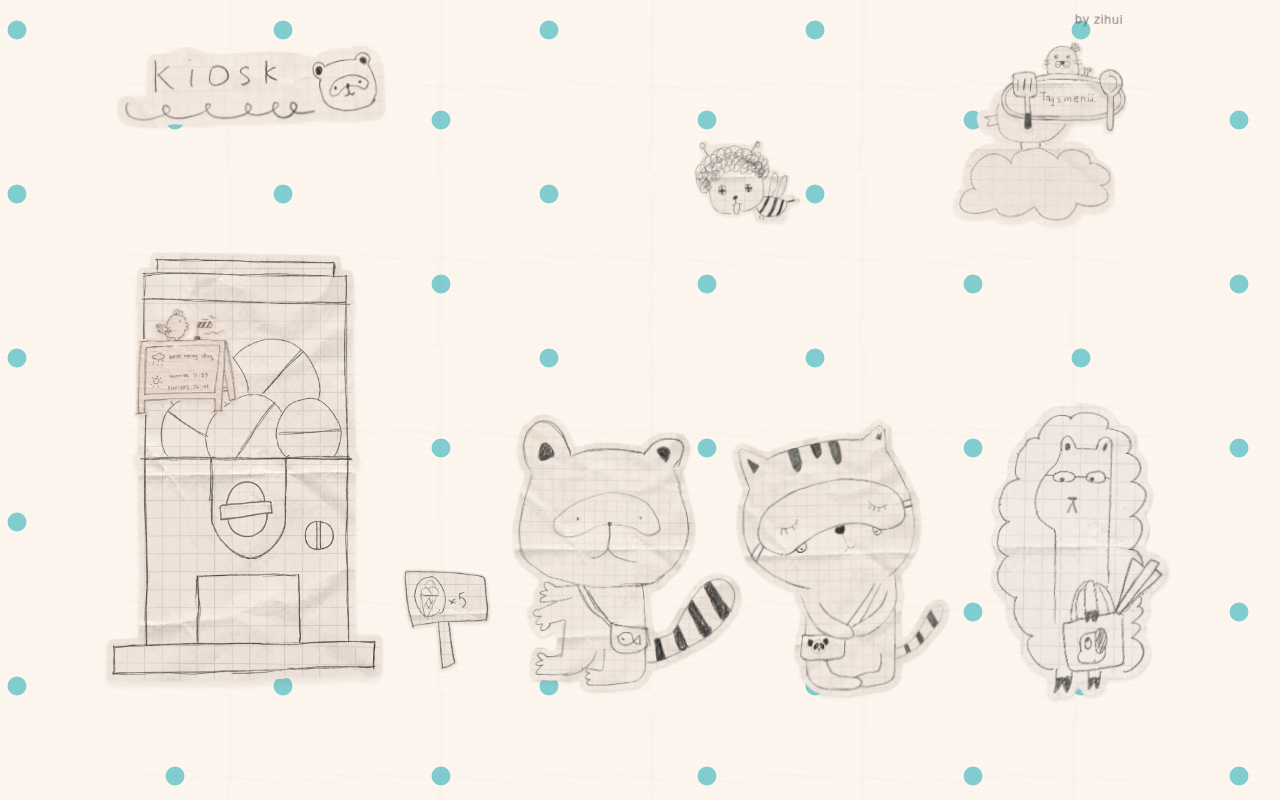
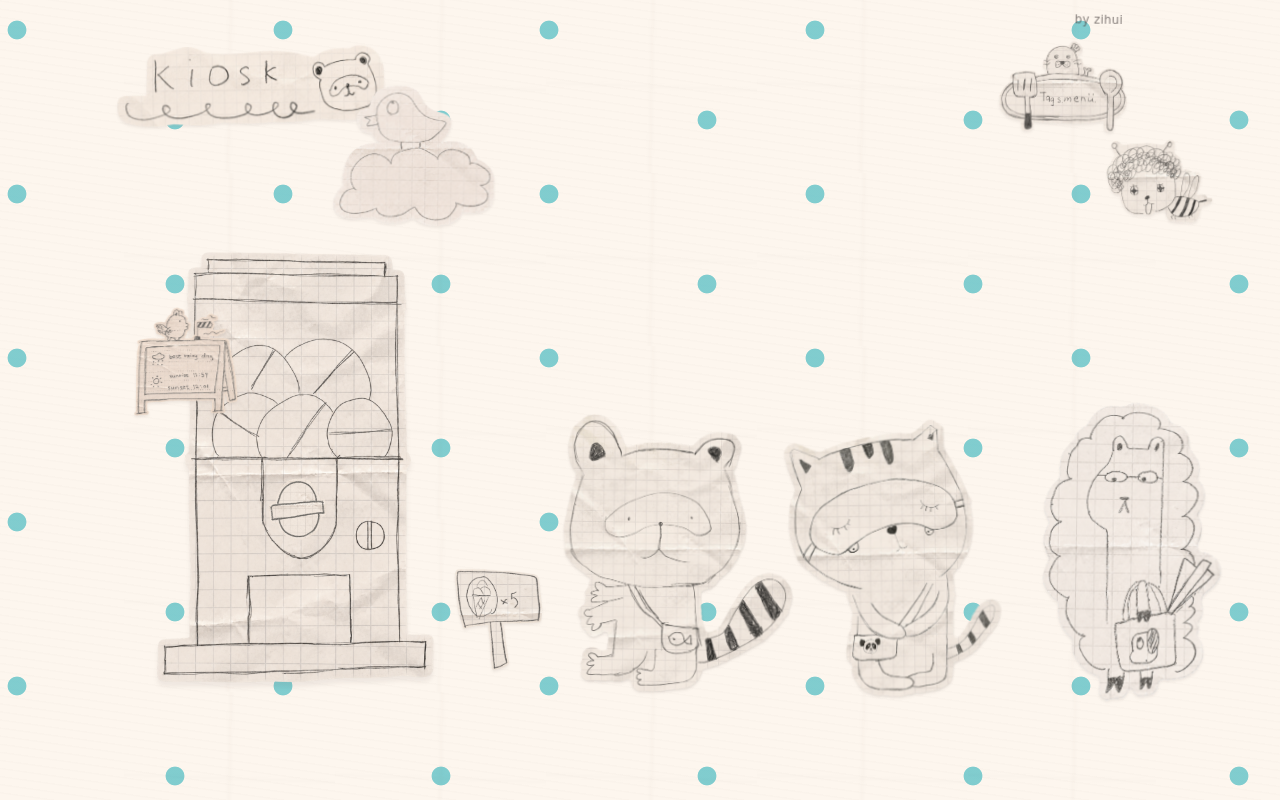
Before and after one commit to eclaircrumb/gachapon, a Next.js app in the folder gachapon/: page / in a window 1280 px wide. Built offline with nearby package versions, Linux system fonts and the light colour scheme.

Commit message:
Update globals.css

```diff
--- a/gachapon/app/globals.css
+++ b/gachapon/app/globals.css
@@ -69,26 +69,26 @@ a { -webkit-tap-highlight-color: transparent; }
 }
 
 .art-logo { top: 5.6%; left: -1%; width: 25.6%; }
-.art-bird { top: 10.0%; left: 80.0%; width: 15.8%; }
-.art-bee { top: 17.0%; left: 55.0%; width: 10.8%; }
+.art-bird { top: 10.0%; left: 20.0%; width: 15.8%; }
+.art-bee { top: 17.0%; left: 95.0%; width: 10.8%; }
 .art-weather-sign {
   top: 38%;
   left: 0.8%;
   z-index: 4;
   width: 10.5%;
 }
-.art-sign { top: 71.0%; left: 25.0%; width: 12.3%; }
-.art-raccoon { top: 51.0%; left: 37.0%; width: 23.0%; }
+.art-sign { top: 71.0%; left: 30.0%; width: 12.3%; }
+.art-raccoon { top: 51.0%; left: 42.0%; width: 23.0%; }
 .art-cat {
   top: 51.6%;
-  left: 59%;
+  left: 64%;
   width: 21.6%;
    z-index: 2;
 }
 
 .art-alpaca {
   top: 50.0%;
-  left: 84.0%;
+  left: 89.0%;
   width: 18%;
   z-index: 3;
 }
@@ -96,7 +96,7 @@ a { -webkit-tap-highlight-color: transparent; }
 .machine-wrap {
   position: absolute;
   top: 30.3%;
-  left: -4%;
+  left: 1%;
   width: 31.0%;
   transform-origin: 50% 88%;
   filter: drop-shadow(0 5px 2px rgb(80 69 61 / 8%));
```
